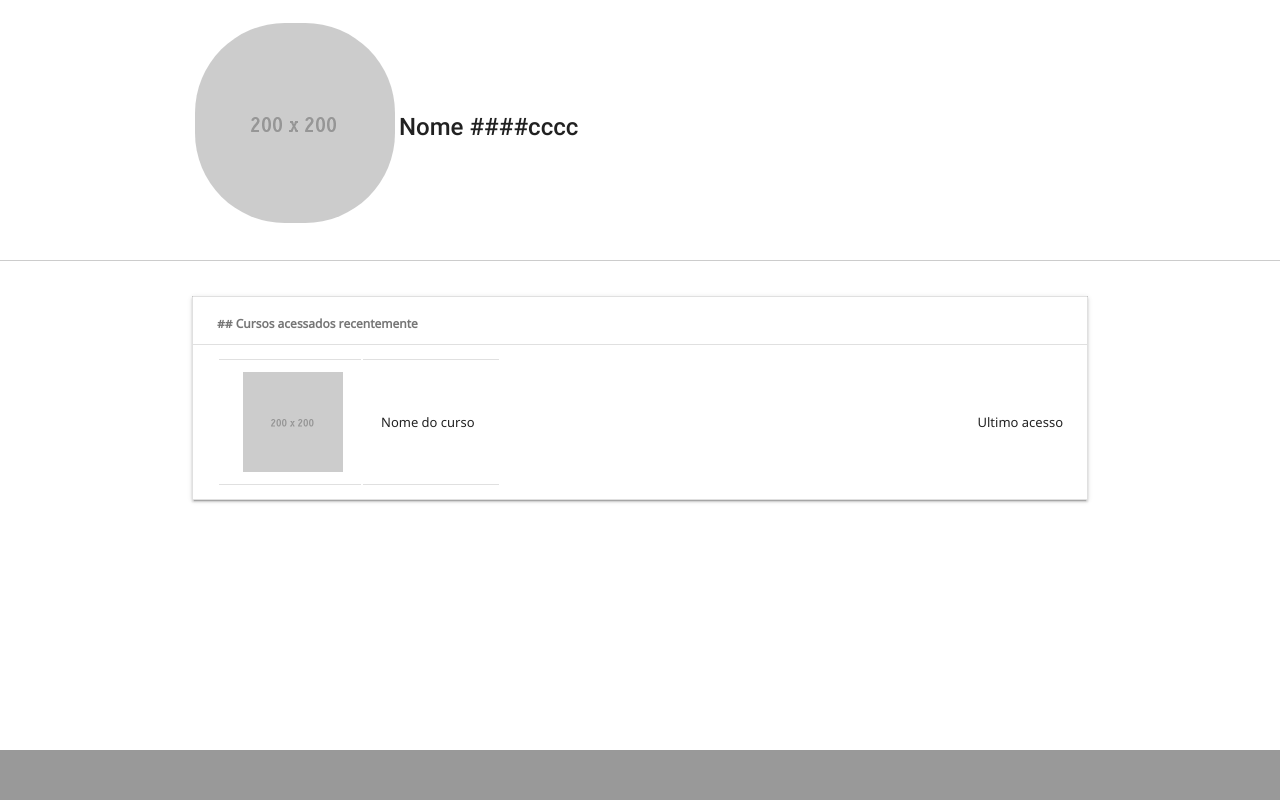
After one commit to Josebr1/projeto-conclusao-curso-tpi, a PHP site: page /tab-inicial-user.php in a window 1280 px wide. The commit adds this page. Run offline with PHP 8.4, Linux system fonts and the light colour scheme.

Commit message:
Add tab-inicial-user & rename usuario.php for tab-inicial-user.php

```diff
--- a/css/styles.css
+++ b/css/styles.css
@@ -166,7 +166,7 @@ footer {
     right: 0;
     margin: auto;
     height: 65%;
-    min-width: 280px;
+    min-width: 20%;
     background-color: #FFFFFF;
     padding: 16px 16px 16px 16px;
     box-shadow: 0 4px 8px 0 rgba(0, 0, 0, 0.2), 0 6px 20px 0 rgba(0, 0, 0, 0.19);
@@ -185,3 +185,44 @@ footer {
 }
 
 /* CADASTRO */
+
+
+.panel-container {
+    top: 0;
+    bottom: 0;
+    left: 0;
+    right: 0;
+
+    margin: auto;
+
+    height: 100%;
+    min-height: 100%;
+    width: 70%;
+    min-width: 65%;
+    background-color: #FFFFFF;
+    padding: 20px 20px 20px 20px;
+
+}
+
+.user-containe{
+    padding: 20px 20px 20px 20px;
+}
+
+.img-user{
+     border-radius: 90px;
+}
+
+.img-logo-curso{
+    width: 100px;
+    height: 100px;
+}
+
+#footer {
+   position:fixed;
+   left:0px;
+   bottom:0px;
+   height:50px;
+   width:100%;
+   margin-bottom: 0;
+   background:#999;
+}
--- /dev/null
+++ b/tab-inicial-user.php
@@ -0,0 +1,66 @@
+<!DOCTYPE html>
+<html lang="pt-br">
+<head>
+    <meta charset="UTF-8">
+    <title>Cadastro</title>
+
+    <!--Import Google Icon Font-->
+    <link rel="stylesheet" href="https://fonts.googleapis.com/icon?family=Material+Icons">
+
+    <!--Import style-->
+    <link type="text/css" rel="stylesheet" href="css/styles.css" media="screen,projection"/>
+
+    <!--Import material-->
+    <link rel="stylesheet" href="material/material.min.css">
+
+    <!--Let browser know website is optimized for mobile-->
+    <meta name="viewport" content="width=device-width, initial-scale=1.0"/>
+
+</head>
+<body style="background: #ffffff;">
+
+
+<div class="panel-container">
+
+<div class="user-container">
+<table>
+    <tr>
+        <td> <img src="img/img200.gif" class="img-user" /> </td>
+        <td> <h4>Nome <?php echo "####cccc" ?> </h4> </td>
+    </tr>
+</table>
+
+</div>
+</div>
+
+<hr>
+
+<div class="panel-container">
+
+<table class="mdl-data-table mdl-js-data-table mdl-shadow--2dp" style="width: 100%;">
+  <thead>
+    <tr>
+      <th class="mdl-data-table__cell--non-numeric">## Cursos acessados recentemente</th>
+      <th></th>
+    </tr>
+  </thead>
+  <tbody>
+
+    <tr>
+      <td class='mdl-data-table__cell--non-numeric'><table><tr><td><img src='img/img200.gif' class='img-logo-curso' /></td><td>Nome do curso</td></tr></table></td>
+      <td>Ultimo acesso</td>
+    </tr>
+
+  </tbody>
+</table>
+
+</div>
+
+<!--Import jQuery before material.js-->
+<script src="material/material.min.js"></script>
+<!--Import js.js-->
+<script type="text/javascript" src="js/js.js"></script>
+
+<dir id="footer"></dir>
+</body>
+</html>
```
Also changed, not shown: menu-tabs-user.php (renamed from usuario.php, +4 -4 lines).
